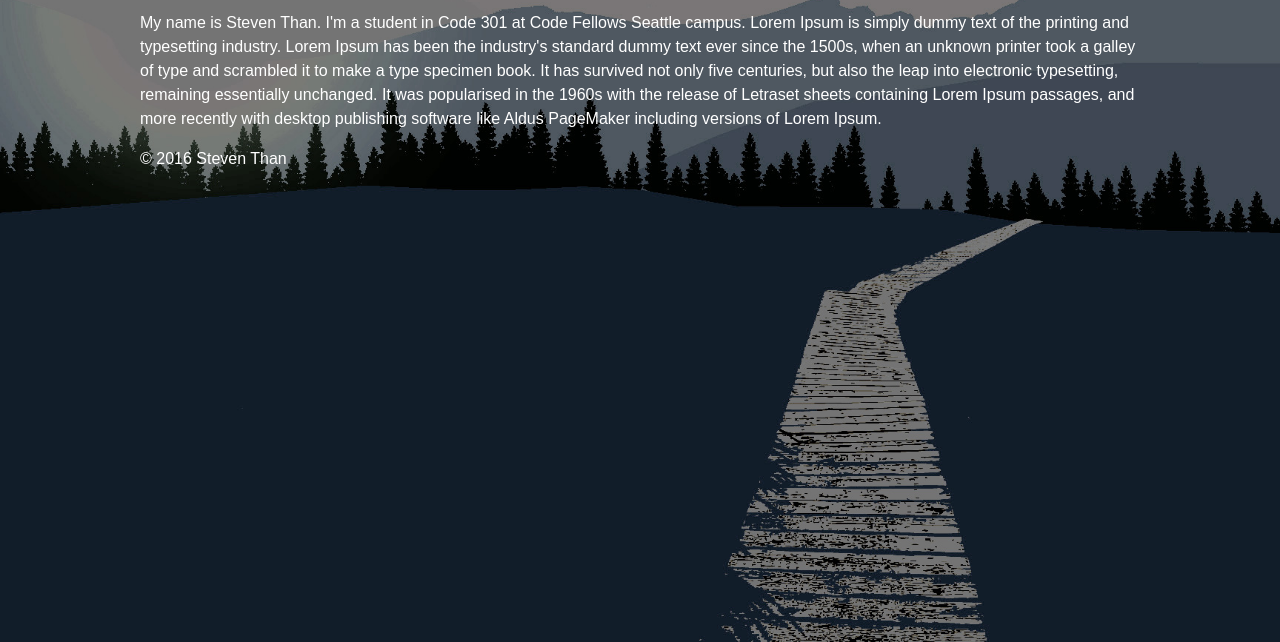
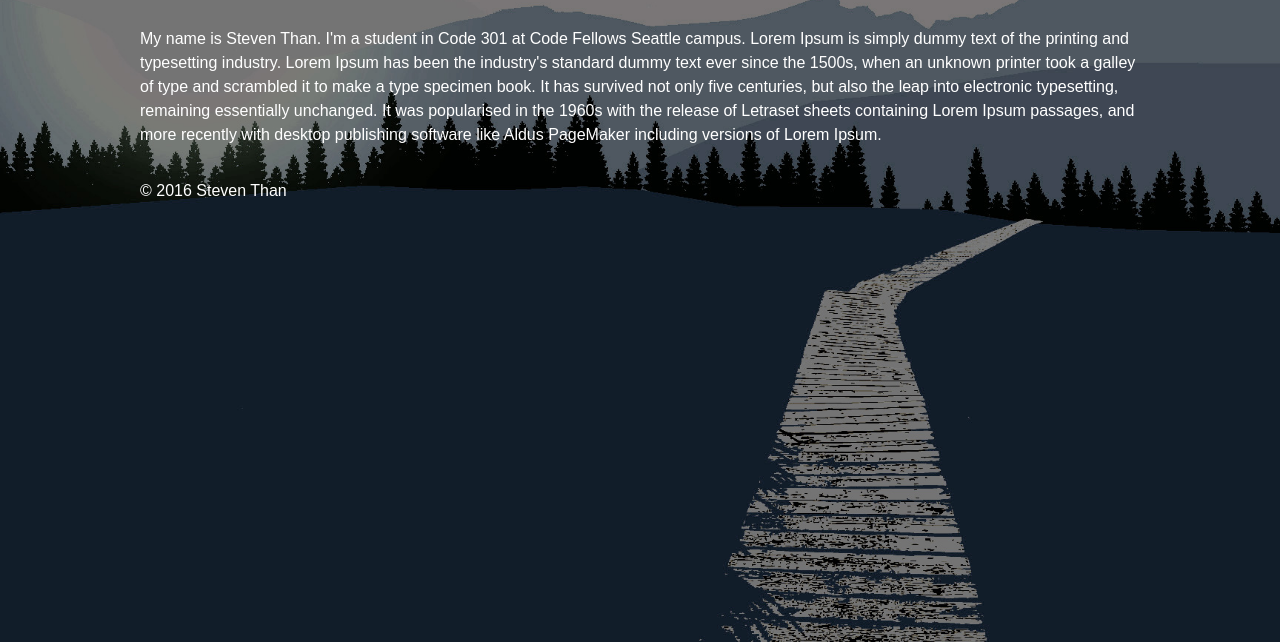
Before and after one commit to steventhan/portfolio, a plain HTML site: page index.html in a window 1280 px wide. Shown: the part 158-800 px from the top of the page. Drawn offline with nearby package versions, Linux system fonts and the light colour scheme.

Commit message:
fix minor margin

```diff
--- a/assets/css/layout.css
+++ b/assets/css/layout.css
@@ -1,12 +1,12 @@
 .container-fluid {
-  width: 100%;
+  max-width: 100%;
 }
 
-
 .container {
-  width: 100%;
+  max-width: 100%;
   display: flex;
   flex-wrap: wrap;
+  margin: 1em 1em 0 1em;
 }
 
 .main-container {
```
